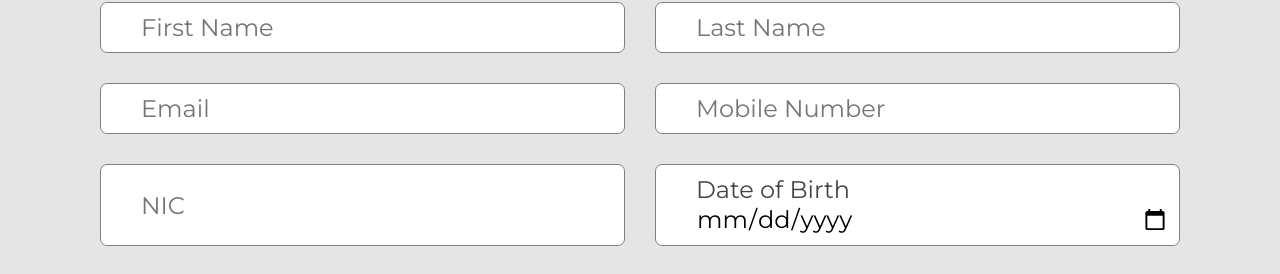
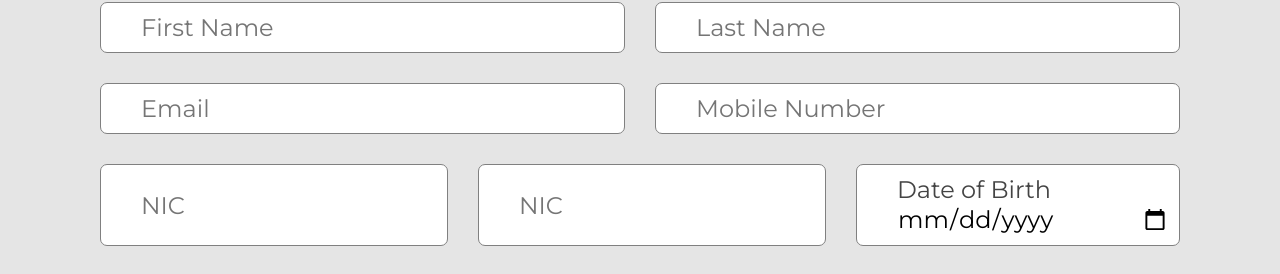
Before and after one commit to niranjanjadhav0411/zeecare-system, a React (Vite) app in the folder frontend/: page /appointment in a window 1280 px wide. Shown: the part 833-1107 px from the top of the page. Built offline with nearby package versions, Linux system fonts and the light colour scheme; no server answers.

Commit message:
final commit

```diff
--- a/frontend/src/components/AppointmentForm.jsx
+++ b/frontend/src/components/AppointmentForm.jsx
@@ -75,6 +75,7 @@ const AppointmentForm = () => {
         setLastName(""),
         setEmail(""),
         setPhone(""),
+        setNic(""),
         setDob(""),
         setGender(""),
         setAppointmentDate(""),
@@ -122,6 +123,12 @@ const AppointmentForm = () => {
             />
           </div>
           <div>
+            <input
+              type="number"
+              placeholder="NIC"
+              value={nic}
+              onChange={(e) => setNic(e.target.value)}
+            />
             <input
               type="number"
               placeholder="NIC"
```
